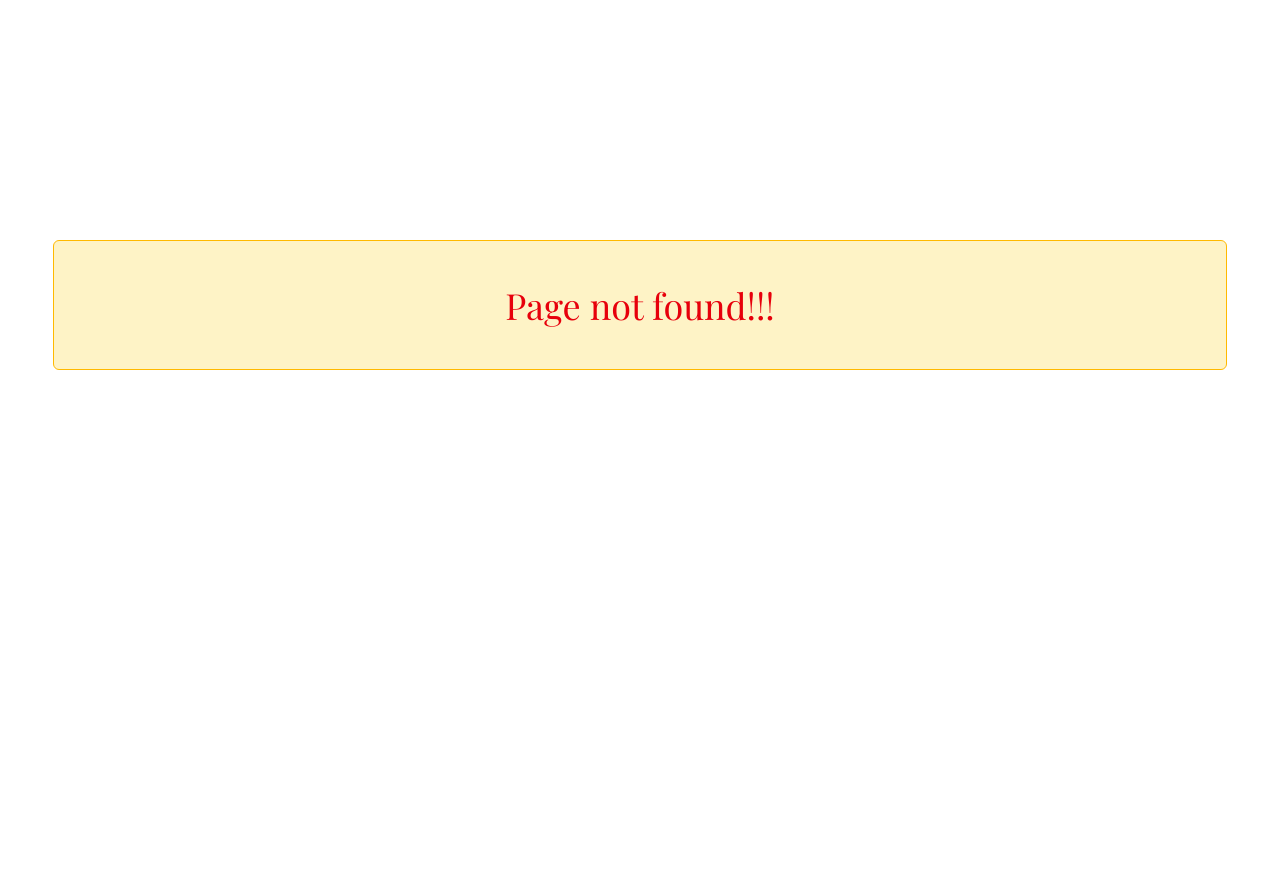
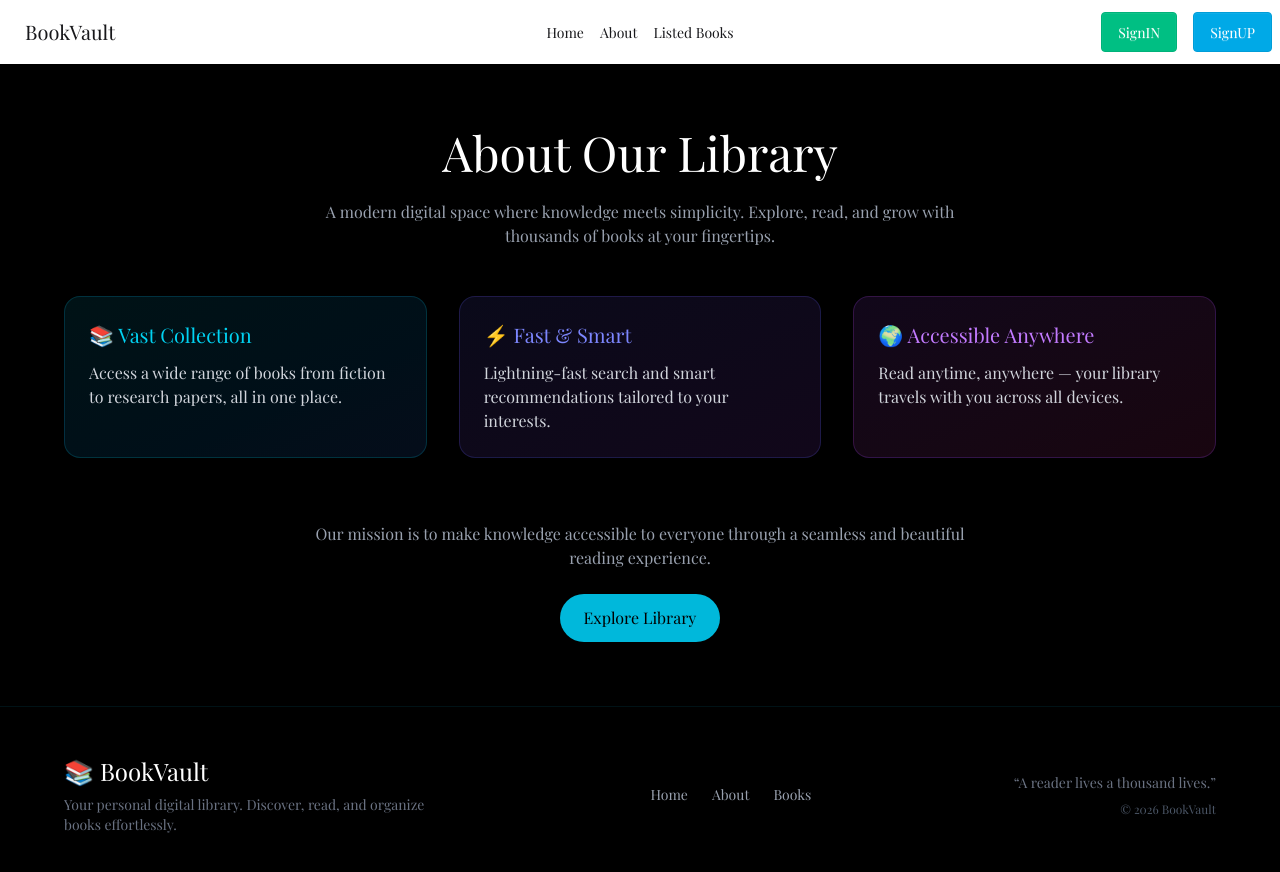
Before and after one commit to Eaoumoon-Haque-1/book-library-react, a React (Vite) app: page /about in a window 1280 px wide. Before the commit this address had no page. Shown: the top 872 px of the page. Before the commit the page ends 800 px from the top, so only its background shows below. Built offline with nearby package versions, Linux system fonts and the light colour scheme; a web font is replaced by a local one.

Commit message:
designs and routes are created

```diff
--- a/package.json
+++ b/package.json
@@ -15,6 +15,8 @@
     "react-dom": "^19.2.4",
     "react-icons": "^5.6.0",
     "react-router": "^7.13.1",
+    "react-tabs": "^6.1.0",
+    "react-toastify": "^11.0.5",
     "tailwindcss": "^4.2.1"
   },
   "devDependencies": {
--- a/src/Routes/Routes.jsx
+++ b/src/Routes/Routes.jsx
@@ -4,6 +4,9 @@ import { createBrowserRouter } from "react-router";
 import Root from "../pages/Root/Root";
 import ErrorPage from "../pages/ErrorPage/ErrorPage";
 import Home from "../pages/Home/Home";
+import About from "../pages/About/About";
+import BookDetails from "../pages/BookDetails/BookDetails";
+import ReadList from "../pages/ReadList/ReadList";
 
 
 export const router = createBrowserRouter([
@@ -17,6 +20,20 @@ export const router = createBrowserRouter([
         path: "/",
         Component: Home,
       },
+      {
+        path:"/about",
+        Component: About,
+      },
+      {
+        path:"/bookDetails/:id",
+        loader:()=>fetch('./booksData.json'),
+        Component:BookDetails,
+      },
+      {
+        path: "readList",
+        loader:()=>fetch('./booksData.json'),
+        Component: ReadList,
+      }
     ],
   },
 ]);
--- /dev/null
+++ b/src/Utility/addToDB.js
@@ -0,0 +1,34 @@
+
+//   import { ToastContainer, toast } from 'react-toastify';
+const getStoredBook = ()=>{
+
+    const storedBookSTR = localStorage.getItem("readList")
+
+    if(storedBookSTR){
+        const storedBookData = JSON.parse(storedBookSTR);
+        return storedBookData;
+    }
+    else {
+        return [];
+    }
+
+}
+
+
+const addToStoreDB = (id) =>{
+    const storedBookData = getStoredBook();
+    if(storedBookData.includes(id)){
+        // alert("Book already Exists");
+        // toast("Book already Exists");
+        return "exists"
+    }
+    else {
+        storedBookData.push(id);
+        // console.log(storedBookData);
+        const data = JSON.stringify(storedBookData)
+        localStorage.setItem("readList", data);
+        return "added"
+    }
+}
+
+export {addToStoreDB,getStoredBook}
--- a/src/components/Banner/Banner.jsx
+++ b/src/components/Banner/Banner.jsx
@@ -3,16 +3,32 @@ import bookImgLink from '../../assets/books.jpg'
 
 const Banner = () => {
     return (
-        <div className='flex justify-around items-center'>
-            <div>
-                <h3>Books to freshen up your bookshelf</h3>
-                <button className='btn btn-primary'>View The List</button>
-            </div>
-            <div>
-                <img src={bookImgLink} alt="" />
-            </div>
-        </div>
-    );
+  <div className='flex justify-around items-center rounded-2xl bg-gradient-to-r from-gray-900 via-[#0f172a] to-black px-16 py-20 mt-[47px] mb-24 border border-cyan-500/10 shadow-xl'>
+
+    {/* Left Content */}
+    <div>
+      <h3 className='text-white font-extrabold text-[52px] mb-8 leading-tight'>
+        Books to freshen up <br />
+        <span className='text-cyan-400'>your bookshelf</span>
+      </h3>
+
+      <button className='px-6 py-3 rounded-full bg-cyan-500 text-black font-semibold hover:bg-cyan-400 transition shadow-lg shadow-cyan-500/30'>
+        View The List
+      </button>
+    </div>
+
+    {/* Right Image */}
+    <div className='relative'>
+      <div className='absolute inset-0 bg-cyan-500/20 blur-2xl rounded-full'></div>
+      <img
+        className='relative max-h-[394px] max-w-[318px] rounded-lg'
+        src={bookImgLink}
+        alt=""
+      />
+    </div>
+
+  </div>
+);
 };
 
 export default Banner;
--- a/src/components/Footer/Footer.jsx
+++ b/src/components/Footer/Footer.jsx
@@ -2,27 +2,34 @@ import React from "react";
 
 const Footer = () => {
   return (
-    <footer className="footer sm:footer-horizontal bg-neutral text-neutral-content p-10">
-      <nav>
-        <h6 className="footer-title">Services</h6>
-        <a className="link link-hover">Branding</a>
-        <a className="link link-hover">Design</a>
-        <a className="link link-hover">Marketing</a>
-        <a className="link link-hover">Advertisement</a>
-      </nav>
-      <nav>
-        <h6 className="footer-title">Company</h6>
-        <a className="link link-hover">About us</a>
-        <a className="link link-hover">Contact</a>
-        <a className="link link-hover">Jobs</a>
-        <a className="link link-hover">Press kit</a>
-      </nav>
-      <nav>
-        <h6 className="footer-title">Legal</h6>
-        <a className="link link-hover">Terms of use</a>
-        <a className="link link-hover">Privacy policy</a>
-        <a className="link link-hover">Cookie policy</a>
-      </nav>
+    <footer className="bg-black text-gray-400 px-6 py-12 border-t border-cyan-500/10">
+      <div className="max-w-6xl mx-auto flex flex-col md:flex-row justify-between items-center gap-8">
+        {/* Left: Branding */}
+        <div>
+          <h2 className="text-2xl font-bold text-white">📚 BookVault</h2>
+          <p className="mt-2 text-sm text-gray-500 max-w-sm">
+            Your personal digital library. Discover, read, and organize books
+            effortlessly.
+          </p>
+        </div>
+
+        {/* Center: Minimal Links */}
+        <div className="flex gap-6 text-sm">
+          <a className="hover:text-cyan-400 transition cursor-pointer">Home</a>
+          <a className="hover:text-cyan-400 transition cursor-pointer">About</a>
+          <a className="hover:text-cyan-400 transition cursor-pointer">Books</a>
+        </div>
+
+        {/* Right: CTA / Quote */}
+        <div className="text-sm text-center md:text-right">
+          <p className="italic text-gray-500">
+            “A reader lives a thousand lives.”
+          </p>
+          <p className="mt-2 text-xs text-gray-600">
+            © {new Date().getFullYear()} BookVault
+          </p>
+        </div>
+      </div>
     </footer>
   );
 };
--- a/src/components/Header/Navbar.jsx
+++ b/src/components/Header/Navbar.jsx
@@ -1,10 +1,18 @@
 import React from "react";
+import { Link } from "react-router";
 
 const Navbar = () => {
   const links = (
     <>
-      <li className="mr-2">Home</li>
-      <li>About</li>
+      <Link to="/">
+        <li className="mr-4">Home</li>
+      </Link>
+      <Link to="/About">
+        <li className="mr-4">About</li>
+      </Link>
+      <Link to="/ReadList">
+        <li>Listed Books</li>
+      </Link>
     </>
   );
   return (
@@ -35,13 +43,14 @@ const Navbar = () => {
             {links}
           </ul>
         </div>
-        <a className="btn btn-ghost text-xl">daisyUI</a>
+        <a className="btn btn-ghost text-xl">BookVault</a>
       </div>
       <div className="navbar-center hidden lg:flex">
         <ul className="menu menu-horizontal px-1">{links}</ul>
       </div>
-      <div className="navbar-end">
-        <a className="btn">Button</a>
+      <div className="navbar-end space-x-4">
+        <button className="btn btn-active btn-success text-white font-extrabold">SignIN</button>
+        <button className="btn btn-active btn-info text-white font-extrabold">SignUP</button>
       </div>
     </div>
   );
--- /dev/null
+++ b/src/pages/About/About.jsx
@@ -0,0 +1,72 @@
+import React from 'react';
+import { Link } from 'react-router';
+
+const About = () => {
+  return (
+    <section className="bg-black text-white px-6 py-16">
+      <div className="max-w-6xl mx-auto">
+
+        {/* Title */}
+        <h1 className="text-4xl md:text-5xl font-bold text-center mb-6">
+          About Our Library
+        </h1>
+
+        {/* Subtitle */}
+        <p className="text-center text-gray-400 max-w-2xl mx-auto mb-12">
+          A modern digital space where knowledge meets simplicity. Explore, read,
+          and grow with thousands of books at your fingertips.
+        </p>
+
+        {/* Cards Section */}
+        <div className="grid md:grid-cols-3 gap-8">
+
+          {/* Card 1 */}
+          <div className="bg-gradient-to-br from-cyan-500/10 to-blue-500/10 border border-cyan-500/20 p-6 rounded-2xl shadow-lg hover:scale-105 transition">
+            <h2 className="text-xl font-semibold text-cyan-400 mb-3">
+              📚 Vast Collection
+            </h2>
+            <p className="text-gray-300">
+              Access a wide range of books from fiction to research papers, all in one place.
+            </p>
+          </div>
+
+          {/* Card 2 */}
+          <div className="bg-gradient-to-br from-indigo-500/10 to-purple-500/10 border border-indigo-500/20 p-6 rounded-2xl shadow-lg hover:scale-105 transition">
+            <h2 className="text-xl font-semibold text-indigo-400 mb-3">
+              ⚡ Fast & Smart
+            </h2>
+            <p className="text-gray-300">
+              Lightning-fast search and smart recommendations tailored to your interests.
+            </p>
+          </div>
+
+          {/* Card 3 */}
+          <div className="bg-gradient-to-br from-purple-500/10 to-pink-500/10 border border-purple-500/20 p-6 rounded-2xl shadow-lg hover:scale-105 transition">
+            <h2 className="text-xl font-semibold text-purple-400 mb-3">
+              🌍 Accessible Anywhere
+            </h2>
+            <p className="text-gray-300">
+              Read anytime, anywhere — your library travels with you across all devices.
+            </p>
+          </div>
+
+        </div>
+
+        {/* Bottom Section */}
+        <div className="mt-16 text-center">
+          <p className="text-gray-400 max-w-2xl mx-auto">
+            Our mission is to make knowledge accessible to everyone through a seamless
+            and beautiful reading experience.
+          </p>
+
+          <Link to='/'><button className="mt-6 px-6 py-3 bg-cyan-500 hover:bg-cyan-600 text-black font-semibold rounded-full transition">
+            Explore Library
+          </button></Link>
+        </div>
+
+      </div>
+    </section>
+  );
+};
+
+export default About;
--- a/src/pages/Book/Book.jsx
+++ b/src/pages/Book/Book.jsx
@@ -1,31 +1,32 @@
 import { FaStarHalfAlt } from "react-icons/fa";
+import { Link } from "react-router";
 
 const Book = ({ book }) => {
-    const {bookName, author, image, category, rating} = book;
+  const { bookName, author, image, category, rating,bookId, yearOfPublishing, tags } =
+    book;
   return (
-    <div className="card bg-base-100 w-96 shadow-sm p-6 border border-amber-100 rounded-2xl">
+    <Link to={`/bookDetails/${bookId}`}>
+    <div className="card bg-base-100 w-96 shadow p-6 border border-amber-100 rounded-2xl">
       <figure className="p-6 bg-[#f3f3f3FF] rounded-2xl">
-        <img
-        className="max-w-[125px] max-h-[166px]"
-          src={image}
-          alt="Shoes"
-        />
+        <img className="max-w-[125px] max-h-[166px]" src={image} alt="Shoes" />
       </figure>
       <div className="card-body">
         <h2 className="card-title">
-          Card Title
-          <div className="badge badge-secondary">NEW</div>
+          <span className="mr-2">
+                {tags.map((tag) => <span className="mr-3 text-[#23be0aFF]">{tag}</span>)}
+          </span>
+          <div className="badge badge-secondary">{yearOfPublishing}</div>
         </h2>
-        <p className="font-bold text-2xl">
-          {bookName}
-        </p>
+        <p className="font-bold text-2xl">{bookName}</p>
         <p>By: {author}</p>
         <div className="card-actions justify-end">
           <div className="badge badge-outline">{category}</div>
-          <div className="badge badge-outline">{rating} <FaStarHalfAlt /></div>
+          <div className="badge badge-outline">
+            {rating} <FaStarHalfAlt />
+          </div>
         </div>
       </div>
-    </div>
+    </div></Link>
   );
 };
 
--- /dev/null
+++ b/src/pages/BookDetails/BookDetails.jsx
@@ -0,0 +1,80 @@
+import React from "react";
+import { useLoaderData, useParams } from "react-router";
+import { addToStoreDB } from "../../Utility/addToDB";
+import { ToastContainer, toast } from 'react-toastify';
+const BookDetails = () => {
+  const { id } = useParams();
+  const bookNumId = parseInt(id);
+  const data = useLoaderData();
+  const targetedBookData = data.find((book) => book.bookId === bookNumId);
+  console.log(targetedBookData);
+  const {
+    image,
+    bookName,
+    author,
+    category,
+    review,
+    tags,
+    rating,
+    publisher,
+    totalPages,
+    yearOfPublishing,
+  } = targetedBookData;
+const handleMarkAsRead = id =>{
+    // store with id
+    // store location
+    // array or collection
+    // check whether it exists
+    // if not exists add
+    const response = addToStoreDB(id);
+    if(response ==="exists") toast("Book already Exists");
+}
+  return (
+    <div className="flex space-x-12 mt-12 mb-24">
+      {/* image */}
+      <div className="p-18.5 bg-[#f3f3f3FF] rounded-2xl">
+        <img className="max-h-[564px] max-w-[425px]" src={image} alt="" />
+      </div>
+
+      {/* card Details */}
+      <div>
+        <div>
+          <p className="text-[40px] font-bold mb-5">{bookName}</p>
+          <p className="mb-6">By: {author}</p>
+        </div>
+        <div className="border border-gray-700 border-dashed mb-4"></div>
+        <p>{category}</p>
+        <div className="border border-gray-700 border-dashed mt-4 mb-6"></div>
+        <div className="mb-7">
+          <span className="font-extrabold text-amber-200">Review: </span>
+          {review}
+        </div>
+        <div className="space-x-3">
+          <span className="font-extrabold text-amber-200">Tag</span>
+          {tags.map((tag) => (
+            <span className="text-[#23be0a]">#{tag}</span>
+          ))}
+        </div>
+        <div className="border border-gray-700 border-dashed mt-6 mb-6"></div>
+        <div className="flex gap-14 mb-8">
+          <div>
+            <p className="text-amber-100">Number of Pages:</p>
+            <p className="text-amber-100">Publisher:</p>
+            <p className="text-amber-100">Year of Publishing:</p>
+            <p className="text-amber-100">Rating:</p>
+          </div>
+          <div>
+            <p>{totalPages}</p>
+            <p>{publisher} </p>
+            <p>{yearOfPublishing}</p>
+            <p>{rating}</p>
+          </div>
+        </div><ToastContainer />
+        <button onClick={()=>handleMarkAsRead(bookNumId)} className="btn btn-outline mr-4">Mark as Read</button>
+        <button className="btn btn-active btn-info">Add to Wishlist</button>
+      </div>
+    </div>
+  );
+};
+
+export default BookDetails;
--- a/src/pages/Books/Books.jsx
+++ b/src/pages/Books/Books.jsx
@@ -1,49 +1,10 @@
-import React, { use, useState } from "react";
+import React, { use } from "react";
 import Book from "../Book/Book";
 
-// 0
-// :
-// author
-// :
-// "F. Scott Fitzgerald"
-// bookId
-// :
-// 1
-// bookName
-// :
-// "The Great Gatsby"
-// category
-// :
-// "Classic"
-// image
-// :
-// "https://i.ibb.co.com/khHN7Pk/9780143454212.jpg"
-// publisher
-// :
-// "Scribner"
-// rating
-// :
-// 4.5
-// review
-// :
-// "'The Great Gatsby' by F. Scott Fitzgerald is a timeless masterpiece that delves into the decadence and disillusionment of the Jazz Age. Set in the Roaring Twenties, the novel unveils the enigmatic Jay Gatsby's extravagant parties, masking a pursuit of lost love. Narrated by Nick Carraway, the story explores themes of wealth, love, and the American Dream, drawing readers into a vivid portrayal of the glittering yet elusive world of the East and West Egg. Fitzgerald's prose is both poetic and haunting, weaving a compelling narrative that transcends its era. A poignant exploration of societal excess and the human condition, 'The Great Gatsby' remains a literary gem that resonates across generations."
-// tags
-// :
-// (2) ['Fiction', 'Romance']
-// totalPages
-// :
-// 192
-// yearOfPublishing
-// :
-// 1925
-// [[Prototype]]
-// :
-// Object
-// 1
-// :
+
 
 const Books = ({ booksPromise }) => {
-  const [allBooks, setAllBooks] = useState([]);
+//   const [allBooks, setAllBooks] = useState([]);
 
   // const booksPromise = fetch('./booksData.json').then(res=>res.json());
   // console.log(booksPromise);
--- /dev/null
+++ b/src/pages/ReadList/ReadList.jsx
@@ -0,0 +1,32 @@
+import React, { useEffect } from "react";
+import { useLoaderData } from "react-router";
+import { Tab, Tabs, TabList, TabPanel } from "react-tabs";
+import "react-tabs/style/react-tabs.css";
+import { getStoredBook } from "../../Utility/addToDB";
+
+const ReadList = () => {
+//   const data = useLoaderData();
+//   useEffect(()=>{
+//          const storedBookData = getStoredBook();
+
+//   })
+  return (
+    <div>
+      <Tabs>
+        <TabList>
+          <Tab>My Read Books</Tab>
+          <Tab>My Wishlist</Tab>
+        </TabList>
+
+        <TabPanel>
+          <h2>Any content 1</h2>
+        </TabPanel>
+        <TabPanel>
+          <h2>Any content 2</h2>
+        </TabPanel>
+      </Tabs>
+    </div>
+  );
+};
+
+export default ReadList;
```
Also changed, not shown: src/App.jsx (line endings or trailing spaces), 1 other file (tests, documents, lock files or other folders).
